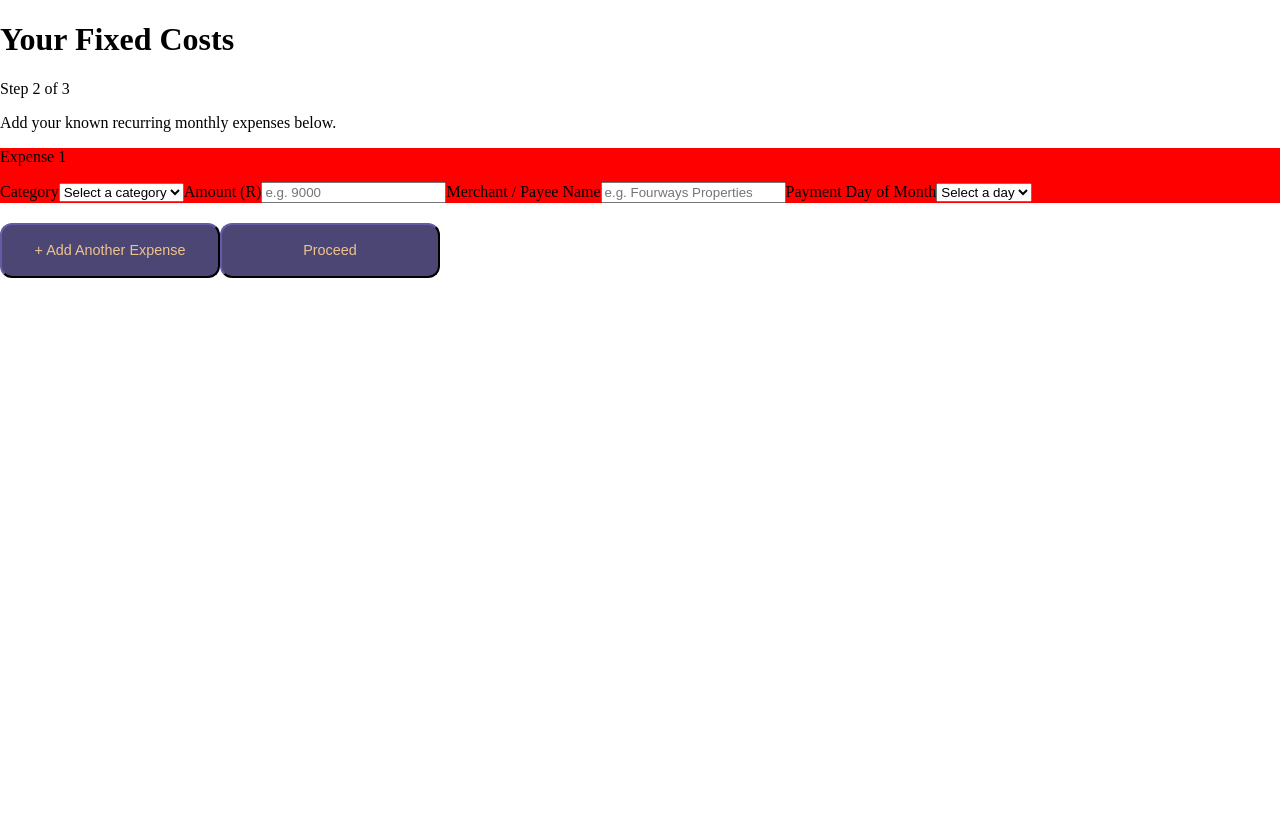
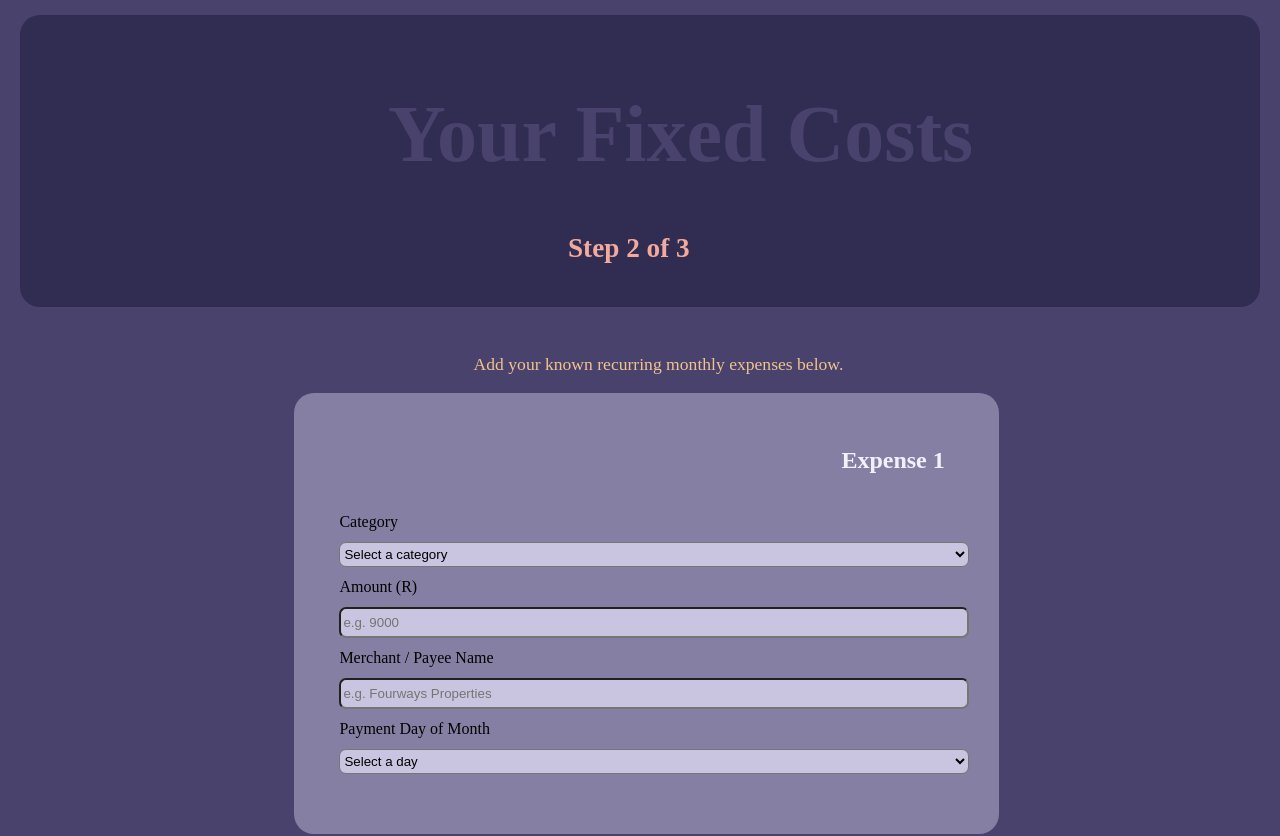
Before and after one commit to Bridgerto/DIGA4015_2740821_ReneilweThobejane_Assignment2, a React (Vite) app: page /SignUpFixedCosts in a window 1280 px wide. Shown: the top 836 px of the page. Built offline with nearby package versions, Linux system fonts and the light colour scheme.

Commit message:
Styling SignUpFixedCost page

```diff
--- a/src/cssFiles/SignUp.css
+++ b/src/cssFiles/SignUp.css
@@ -50,24 +50,23 @@
 
 
 .signup-button {
+    background-color: #312C51;
+    color: #F0C38E;
+    border: 2x color #312C51;
+    cursor: pointer;
+    width: 40%;
     padding: 10px;
     border-radius: 8px;
-    background-color: #312C51;
-    color: #F0C38E;
+    letter-spacing: 0.05em;
+
     font-size: 13px;
     font-weight: bold;
-    cursor: pointer;
-    border: 2x color #312C51;
-    width: 40%;
-    letter-spacing: 0.05em;
 }
 
 
 .signup-button:hover {
     background-color: #F0C38E;
     color: #312C51;
-
-
 }
 
 
--- a/src/cssFiles/SignUpFixedCosts.css
+++ b/src/cssFiles/SignUpFixedCosts.css
@@ -1,15 +1,136 @@
-/*the look of each expense block*/
-.expense-block{
-    border: "1px solid #ccc";
-    border-radius: "8px";
-    padding: "16px";
-    margin-bottom: "16px"
+.sign-up-fixed-costs-page{
+    background-color: #48426D;
+    min-height: 100vh;
+    overflow-y: auto;
+    display: flex;
+    flex-direction: column;
+
 }
 
-.expense-block {
-    background-color: red;
+.sufc-header{
+    background-color: #312C51;
+    margin: 15px 20px 10px 20px;
+    padding: 20px;
+    border-radius: 20px;
+}
+
+.sufc-title{
+    color: #48426D;
+    font-size: 5rem;
+    margin-left: 29%;
+}
+
+.sufc-progress-tracker{
+    color: #F1AA9B;
+    font-size: 1.7rem;
+    margin-left: 44%;
+}
+
+.sufc-content{
+    margin: 20px 0 0 37%;
+    font-size: 1.1rem;
+    color:#F0C38E;
+}
+
+.expense-block{
+    display: flex;
+    flex-direction: column;
+    background-color: #c9c4e079;
+    margin: 0 30px 30px 23%;
+    padding: 30px 30px 60px 35px;
+    width: 50%;
+    border-radius: 20px;
+    gap: 15px;
+}
+
+.expense-block p{
+    margin-left: 80%;
+    color: #f2f0fd;
+    font-size: 1.5rem;
+    font-weight: bold;
+}
+
+.sufc-input{
+    margin-left:10px;
+    display: flex;
+    flex-direction: column;
+    gap: 11px;
+}
+
+.sufc-input input, .sufc-input select{
+    min-height: 25px;
+    border-radius: 7px;
+    background-color: #c9c4e0;
+
+}
+
+.sufc-input input:focus {
+    outline: 2px solid #F0C38E;
+    background-color: #f2f0fd;
+
+}
+
+.sufc-input select:focus {
+    outline: 2px solid #F0C38E;
+    background-color: #f2f0fd;
+
+}
+
+.sufc-remove-expense{
+    background-color: #48426D;
+    color:#f2f0fd;
+    border: 2x color #756d96;
+    cursor: pointer;
+    padding: 10px;
+    border-radius: 8px;
+    letter-spacing: 0.05em;
+    font-size: 13px;
+    font-weight: bold;
+}
+
+.sufc-remove-expense:hover{
+    background-color: #c9c4e0;
+    color: #312C51;
+}
+
+.sufc-add-expense{
+    background-color: #756d96;
+    color: #F0C38E;
+    border: 2x color #312C51;
+    cursor: pointer;
+    width: 17%;
+    padding: 10px;
+    border-radius: 8px;
+    letter-spacing: 0.05em;
+    font-size: 13px;
+    font-weight: bold;
+    margin: 15px 0px 0px 42%;
+}
+
+.sufc-add-expense:hover{
+    background-color: #c9c4e0;
+    color: #312C51;
 }
 
 .error-text{
     color: red;
 }
+
+.sufc-proceed-btn{
+    background-color: #312C51;
+    color: #F0C38E;
+    border: 2x color #312C51;
+    cursor: pointer;
+    width: 17%;
+    padding: 10px;
+    border-radius: 8px;
+    letter-spacing: 0.05em;
+    font-size: 13px;
+    font-weight: bold;
+    margin: 120px 0 50px 42%;
+}
+
+.sufc-proceed-btn:hover{
+    background-color: #F0C38E;
+    color: #312C51;
+}
--- a/src/pages/SignUpFixedCosts.jsx
+++ b/src/pages/SignUpFixedCosts.jsx
@@ -62,22 +62,28 @@ export default function SignUpFixedCosts() {
     }
 
     return (
-        <div>
-            <h1>Your Fixed Costs</h1>
-            <p>Step 2 of 3</p>
+        <div className="sign-up-fixed-costs-page">
+
+            <div className="sufc-header">
+                <h1 className="sufc-title">Your Fixed Costs</h1>
+                <h2 className="sufc-progress-tracker">Step 2 of 3</h2>
+            </div>
+
+            <div className="sufc-content">
                 <p>Add your known recurring monthly expenses below.</p>
+            </div>
 
                 {expenses.map((expense, index) => (
                     <div key={index} className="expense-block">
                         <p>Expense {index + 1}</p>
 
-
+                        <div className="sufc-input">
                             <label>Category</label>
                             <select
                                 value={expense.category}
                                 onChange={(e) => handleChange(index, "category", e.target.value)}
                             >
-                    <option value="">Select a category</option>
+                                <option value="" >Select a category</option>
                                     {categories.map((cat) => (
                                     <option key={cat} value={cat}>{cat}</option>
                                 ))}
@@ -104,25 +110,26 @@ export default function SignUpFixedCosts() {
                                 value={expense.paymentDay}
                                 onChange={(e) => handleChange(index, "paymentDay", e.target.value)}
                             >
-                    <option value="">Select a day</option>
+                                <option value="" >Select a day</option>
                                 {days.map((day) => (
                                         <option key={day} value={day}>{day}</option>
                                     ))}
                             </select>
+                        </div>
 
                         {expenses.length > 1 && (
-                    <button onClick={() => handleRemoveExpense(index)}>
-                            Remove
+                            <button onClick={() => handleRemoveExpense(index)} className="sufc-remove-expense">
+                                    REMOVE EXPENSE
                             </button>
                         )}
                     </div>
                 ))}
 
-            <button onClick={handleAddExpense}>+ Add Another Expense</button>
+            <button onClick={handleAddExpense} className="sufc-add-expense">+ ADD ANOTHER EXPENSE</button>
 
             {error && <p className="error-text">{error}</p>}
 
-            <button onClick={handleProceed}>Proceed</button>
+            <button onClick={handleProceed} className="sufc-proceed-btn">PROCEED TO STEP 3</button>
         </div>
     );
 }
```
Lines whose indentation alone changed are shown as unchanged.
